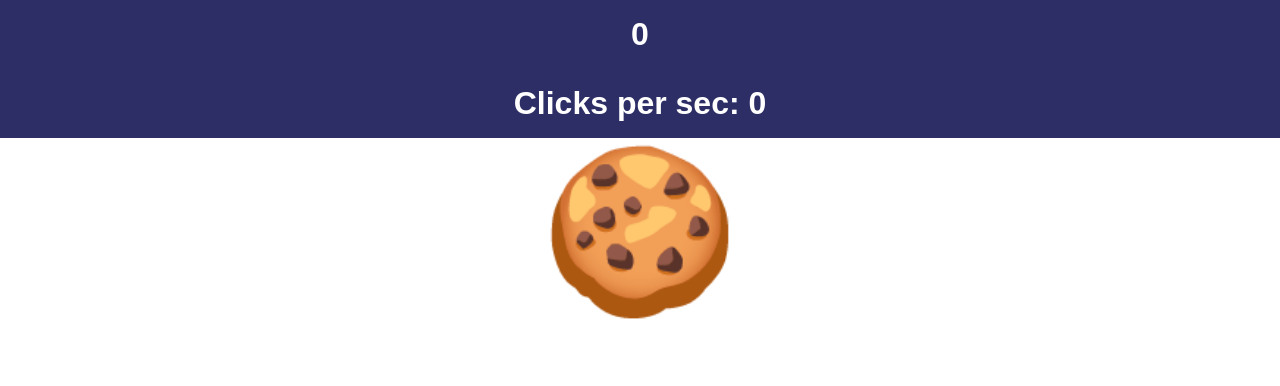
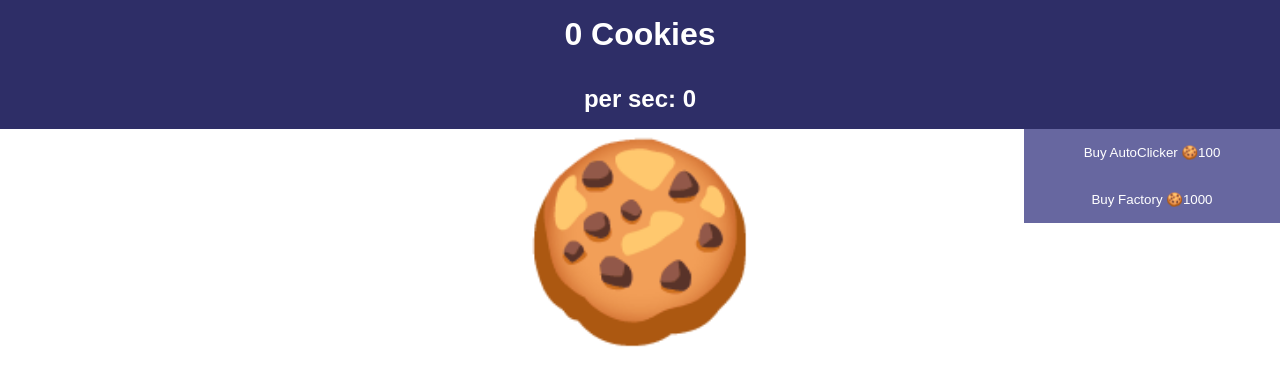
Before and after one commit to shrimp333/CookieClicker, a plain HTML site: page index.html in a window 1280 px wide. Drawn offline with Linux system fonts and the light colour scheme.

Commit message:
added shop and ico

```diff
--- a/index.html
+++ b/index.html
@@ -10,10 +10,19 @@
 </head>
 
 <body>
-    <div class="center">
-        <h1 id="counter" class="counter">0</h1>
-        <h1 id="passiveCounter" class="counter">Clicks per sec: 0</h1>
-        <button id="main-button" onclick="clickButton()">🍪</button>
+    <header class="textCenter">
+        <h1 id="counter" class="counter">0 Cookies</h1>
+        <h2 id="passiveCounter" class="counter">per sec: 0</h2>
+    </header>
+    <div class="flex">
+        <div class="sideBar"></div>
+        <div class="center">
+            <button class="cookie" onclick="clickButton()">🍪</button>
+        </div>
+        <div class="sideBar">
+            <button id="autoClicker" class="purchase" onclick="buyAutoClicker()">Buy AutoClicker 🍪100</button>
+            <button id="factory" class="purchase" onclick="buyFactory()">Buy Factory 🍪1000</button>
+        </div>
     </div>
     <script src="./script.js"></script>
 </body>
--- a/script.js
+++ b/script.js
@@ -1,18 +1,66 @@
 let clickValue = 1;
 let count = 0;
+let passiveFromClick = 0;
 let passive = 0;
 let clicks = 0;
+let factIncome = 0;
+let autoClickerPrice = 100;
+let autoClickers = 0;
+let autoClickerMult = 1;
+let factoryPrice = 1000;
+let factorys = 0;
+let factoryMult = 12;
 const counter = document.getElementById("counter");
 const passiveCount = document.getElementById("passiveCounter");
 function clickButton(){
     clicks++;
     count += clickValue;
-    counter.innerHTML = `${count}`;
-    passive = Math.floor(clicks/10);
-    passiveCount.innerHTML = `Clicks per sec: ${passive}`
+    counter.innerHTML = `${count} Cookies`;
+    passiveFromClick = Math.floor(clicks/10);
+    calculatePassive();
 }
+
 function passiveIncome(){
     count += passive;
-    counter.innerHTML = `${count}`;
+    showCount();
 }
 setInterval(passiveIncome, 1000);
+
+calculatePassive = () => {
+    passive = passiveFromClick + autoClickers*autoClickerMult + factorys*factoryMult;
+}
+
+function showCPS(){
+    passiveCount.innerHTML = `per sec: ${passive}`
+}
+setInterval(showCPS, 100);
+
+function showCount(){
+    counter.innerHTML = `${count} Cookies`;
+}
+
+
+
+const purchaseAutoClicker = document.getElementById("autoClicker");
+function buyAutoClicker(){
+    if (count < autoClickerPrice)
+    return;
+    count -= autoClickerPrice;
+    autoClickers++;
+    calculatePassive();
+    autoClickerPrice += Math.floor((autoClickerPrice*2)/50)
+    purchaseAutoClicker.innerHTML = `Buy AutoClicker 🍪${autoClickerPrice}`
+    showCount();
+}
+
+const purchaseFactory = document.getElementById("factory");
+function buyFactory(){
+    if (count < factoryPrice)
+        return;
+    count -= factoryPrice;
+    factorys++;
+    calculatePassive();
+    factoryPrice += Math.floor((factoryPrice*2)/50);
+    purchaseFactory.innerHTML = `Buy Factory 🍪${factoryPrice}`
+    showCount();
+}
--- a/style.css
+++ b/style.css
@@ -2,29 +2,56 @@ body{
     font-family: Arial, Helvetica, sans-serif;
     color:white;
     margin: 0;
+    background: rgb(255, 255, 255);
 }
-button {
+.cookie {
     margin: 0;
     padding: 0;
     border: none;
     background: transparent;
-    font-size: 10rem;
+    font-size: 12rem;
+    margin-bottom: 10px;
 }
-button:hover{
+.cookie:hover{
     cursor: pointer;
+    transform: scale(1.05);
+    transition: all 150ms ease;
 }
-button:active{
+.cookie:active{
     transform: scale(.95);
     transition: all 150ms ease;
 }
+.purchase{
+    margin: 0;
+    padding: 1rem;
+    border: none;
+    background: #6767a0;
+    color:white;
+    width: 20vw;
+}
+.purchase:hover{
+    cursor: pointer;
+    background: #4b4b79;
+    transition: all 150ms ease;
+}
 .center{
+    width: 60vw;
     display: grid;
     place-items: center;
     text-align: center;
 }
 .counter{
     padding: 1rem;
-    background:rgb(46, 46, 103);
-    width: 100%;
+    background:#2e2e67;
     margin: 0;
 }
+.flex{
+    display: flex;
+}
+.sideBar{
+    width: 20vw;
+    text-align: right;
+}
+.textCenter{
+    text-align: center;
+}
```
Also changed, not shown: favicon.ico (added).
